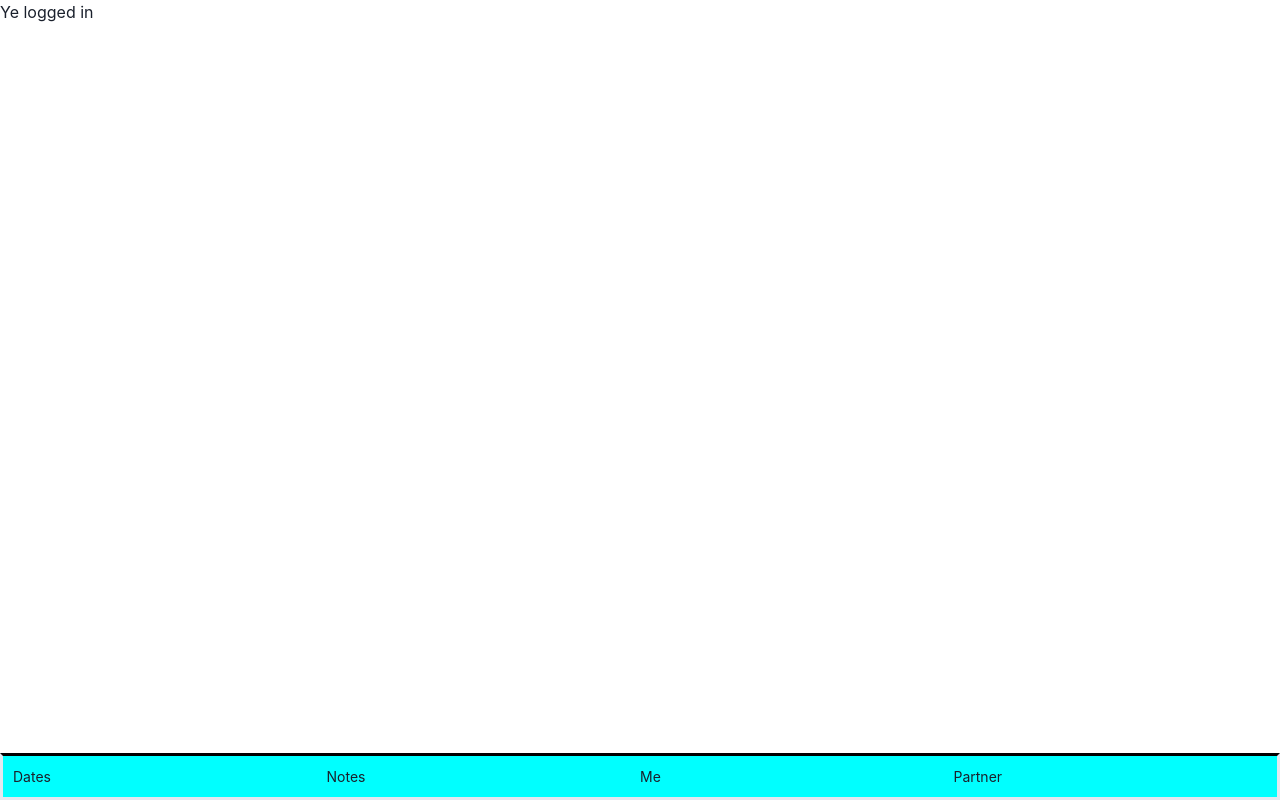
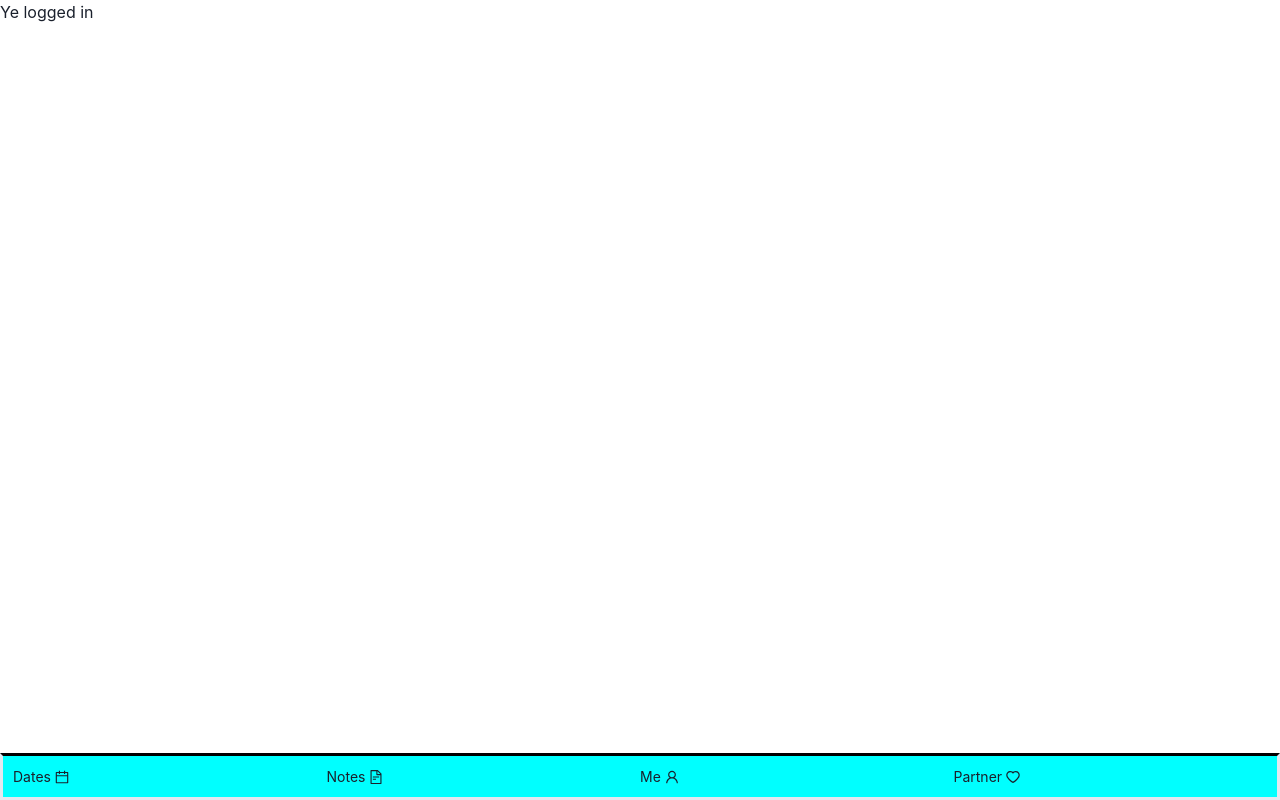
Before and after one commit to MKHLink/Chatter, a React (Create React App) app in the folder client/: page /landingpage in a window 1280 px wide. Built offline with nearby package versions, Linux system fonts and the light colour scheme.

Commit message:
added nav elements to sticky footer and user ant design icons for user exp

```diff
--- a/client/src/Components/Footer/index.js
+++ b/client/src/Components/Footer/index.js
@@ -1,14 +1,15 @@
 import React from 'react';
 import { Col, Row } from 'antd';
+import {CalendarOutlined,FileTextOutlined,UserOutlined,HeartOutlined} from '@ant-design/icons';
 
 const Footer =()=>{
     return(
         <footer>
             <Row>
-                <Col span={6}>Dates</Col>
-                <Col span={6}>Notes</Col>
-                <Col span={6}>Me</Col>
-                <Col span={6}>Partner</Col>
+                <Col span={6}>Dates <CalendarOutlined /></Col>
+                <Col span={6}>Notes <FileTextOutlined /></Col>
+                <Col span={6}>Me <UserOutlined /></Col>
+                <Col span={6}>Partner <HeartOutlined /></Col>
             </Row>
         </footer>
     );
--- a/client/src/index.css
+++ b/client/src/index.css
@@ -22,8 +22,9 @@ footer{
   padding: 10px;
   border-width: medium;
   border-top-color: black;
+
 }
 
-Nav{
-  border: black;
+footer Row{
+  font-size: large;
 }
```
Also changed, not shown: client/src/Pages/Login.js (+0 -67 lines).
